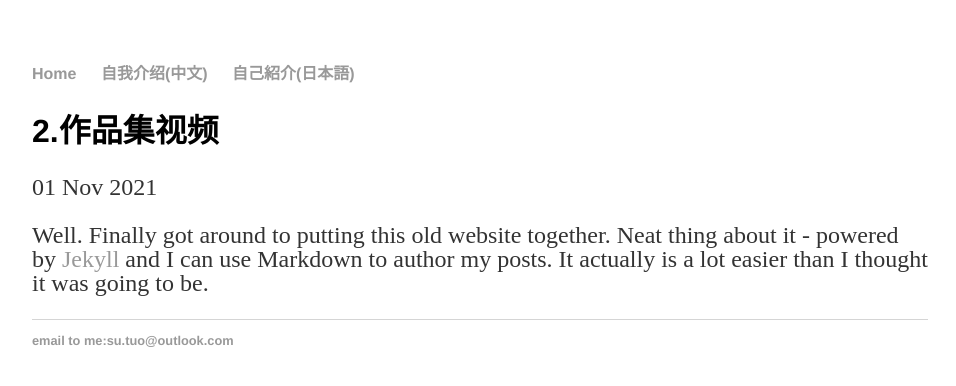
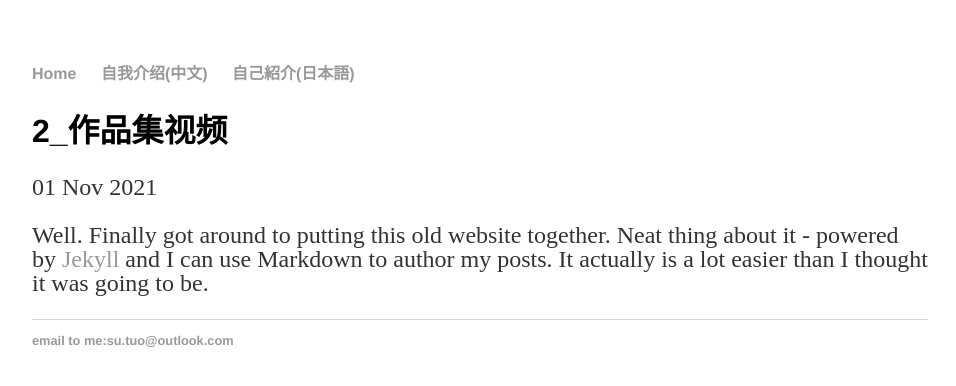
Before and after one commit to SotakuStudio/SotakuStudio.github.io, a Jekyll site: the page built from _posts/2021-11-01-chnmovie.md, in a window 1280 px wide. Shown: the top 386 px of the page, without its empty margins (160-1116 px from the left). Built offline with Jekyll 4.4.1, drawn with Linux system fonts in a browser that asks for light colours.

```diff
--- a/_posts/2021-11-01-chnmovie.md
+++ b/_posts/2021-11-01-chnmovie.md
@@ -1,6 +1,6 @@
 ---
 layout: post
-title: "2.作品集视频"
+title: "2_作品集视频"
 date: 2021-11-01
 ---
 
```
